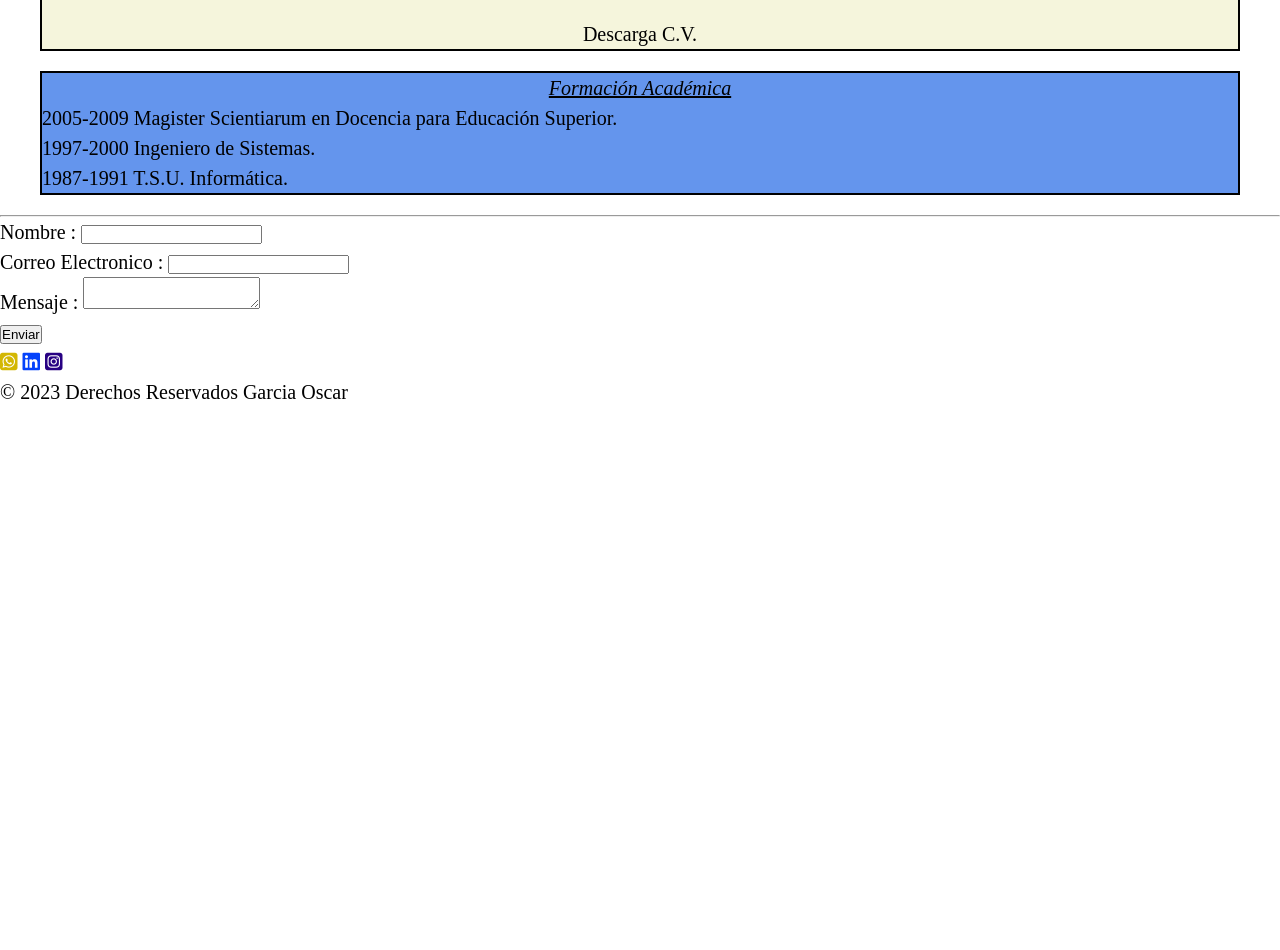
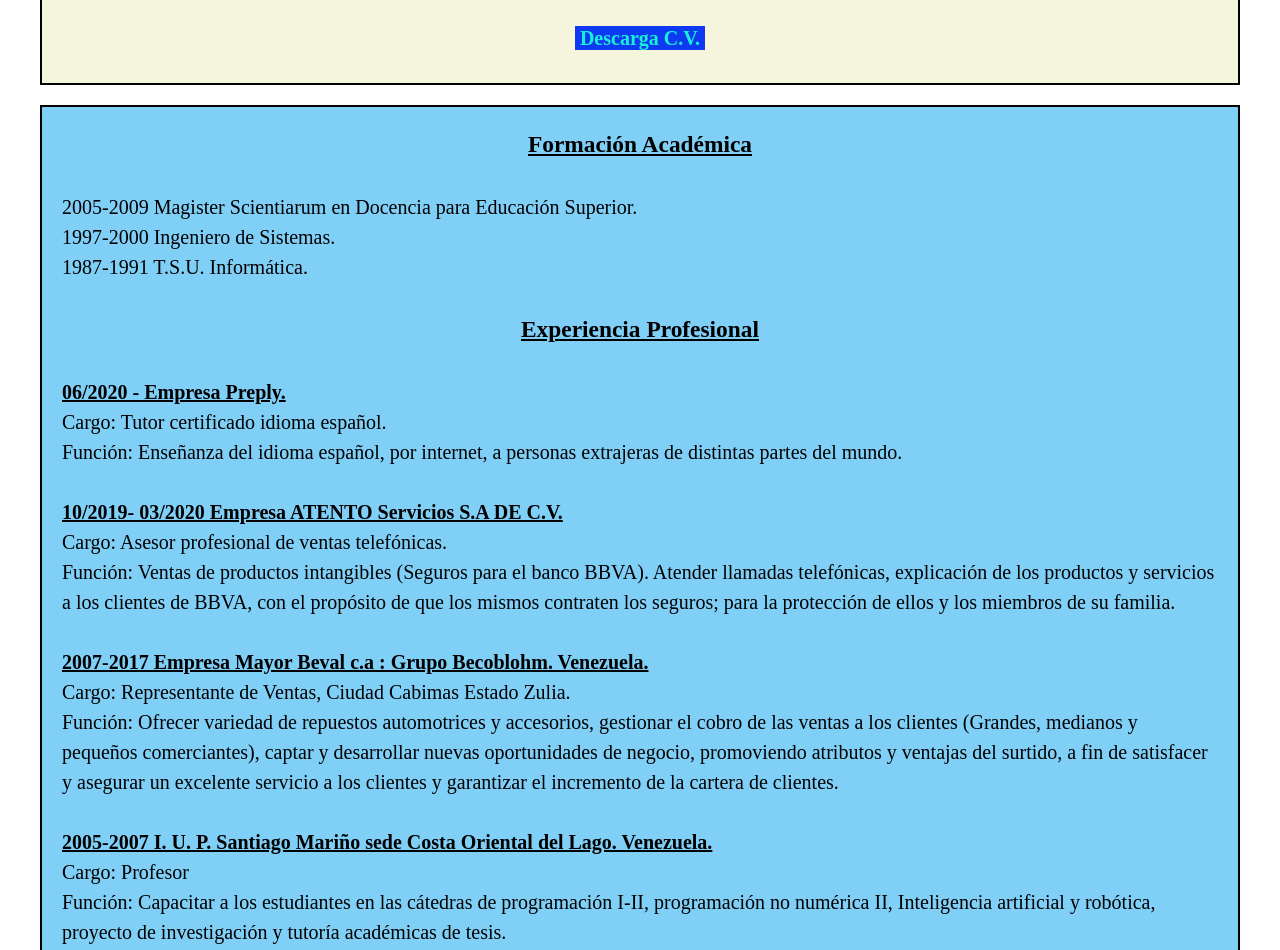
Before and after one commit to garciacoa/proyecto-1-cod-latam, a plain HTML site: page index.html in a window 1280 px wide. Shown: the part 580-1530 px from the top of the page. Before the commit the page ends 987 px from the top, so only its background shows below. Drawn offline with Linux system fonts and the light colour scheme; a web font is replaced by a local one.

Commit message:
commit preliminar

```diff
--- a/css/styles.css
+++ b/css/styles.css
@@ -23,11 +23,6 @@ ul {
     list-style: none;
 }
 
-/* Para que los enlaces hereden el color de texto y no tengan subrayado */
-a {
-    text-decoration: none;
-    color: inherit;
-}
 
 /* Este max-width es para que el contenido no se "estire" demasiado hacia los costados y
 *  el margin: auto; para tenerlo centrado fácilmente ;)
@@ -39,9 +34,24 @@ main {
 
 /* Recomendaciones!
 *  - Comenzar desde lo más general y luego ir hacia lo mas específico, asignando primero
-*    "estilos generales". Una buena idea sería comenzar por el <body> ;)
-*
-*  - Recuerden que queremos evitar "repetir código", en CSS usando la cualidad de la herencia
+*    "estilos generales". Una buena idea sería comenzar por el <body> ;)*/
+
+body {
+    font-family: Alkatra;
+    font-size: 20px;
+    line-height: 1.5;
+    color: black;
+}
+
+header{
+    padding: 20px ;
+    display: flex;
+    justify-content: space-between;
+    align-items: center;
+
+    }
+
+/*  - Recuerden que queremos evitar "repetir código", en CSS usando la cualidad de la herencia
 *    podemos setear ciertas propiedades en un elemento padre y dejar que sean heredadas (por ejemplo: font-size)
 *
 *  - Nadie sabe todas las propiedades CSS de memoria, si no saben como hacer algo no lo recuerdan, la respuesta
@@ -54,24 +64,14 @@ main {
 *    pueden ser frustrantes, pero estas habilidades se van desarrollando con la experiencia, es como aprender
 *    un trabajo manual, hacer una artesanía, tocar un instrumento musical... la práctica es todo!
 */
-body {
-    font-family: Alkatra;
-    font-size: 20px;
-    line-height: 1.5;
-    color: black;
-}
 
-header{
-padding: 20px ;
-display: flex;
-justify-content: space-between;
-align-items: center;
 
-}
+
 
 nav ul {
     list-style: none;
     display: flex;
+
 }
 
 nav li{
@@ -86,10 +86,24 @@ nav li{
     font-size: 20px;
 }
 
+.descargacv {
+    background-color: rgb(13, 58, 241);
+    color:rgb(22, 240, 215);
+    text-decoration: none;
+    font-weight: bold;
+    padding: 1px 5px;
+}
+
+.descargacv:hover{
+    background-color: rgb(239, 79, 34);
+    color:rgb(87, 177, 236);
+
+}
+
 .logo img {
-    max-width: 100%;
-    max-height: 400px;
-    margin-bottom: 10px;
+    max-width: 150%;
+    max-height: 600px;
+    margin-bottom: 20px;
 
 }
 
@@ -105,23 +119,128 @@ margin-bottom: 10px;
 .formacion {
     margin-top: 20px;
     margin-bottom: 20px;
+    padding: 20px 20px;
     border: 2px solid black;
-    background-color: cornflowerblue;
+    background-color: rgb(128, 207, 247);
+    text-align: center;
+  }
+
+
+.formacion h1{
+text-decoration: underline;
+}
+
+.formacion h4 {
+    text-align: left;
+    text-decoration: underline;
+
+}
+
+
+.formacion p {
+    text-align: left;
+}
+
+.formacion li {
+    text-align: left;
+
+}
+
+#contacto {
+    background-color: rgb(10, 245, 100);
+    padding: 20px 20px;
+    border: 2px solid black;
+    margin-top: 20px;
+    margin-bottom: 20px;
 
 
 }
 
-.formacion {
-    font-size: 20px;
-    text-align: center;
-    font-style: italic;
+form{
+    display: flex;
+    flex-direction: column;
+    width: 100%
+
 }
 
+.grupos{
+    display: flex;
+    flex-direction:column;
+    margin: 10px;
+}
 
+label{
+    font-weight: bold;
+}
 
-.formacion li {
-    font-size: 20px;
-    text-align: left;
-    font-style: normal;
+input, textarea{
+    padding: 5px;
+    border-radius:6px;
+    border: 2px solid #7f87d5;
+}
+
+input:hover{
+    border: 2px solid #020007;
+    }
+
+button{
+    background-color:#c05d05;
+    color:#d8eced;
+    padding: 10px;
+    border:none;
+    border-radius: 10px;
+    cursor: pointer;
+    margin-top: 10px;
+    width: 100%;
+}
+
+button:hover{
+    transition: 1s;
+    transform: scale(1.03);
+    background-color: #cebe0b;
+    color:#0d207d;
+}
+
+.iconos {
+    display: flex;
+    justify-content:space-between;
+    align-items:center;
+    max-width: 800px;
+    margin: 0 auto;
 
 }
+
+.grupoi {
+    font-size: 4rem;
+    margin-bottom: 1rem;
+    line-height: 1;
+}
+
+i:hover {
+    transition: 1.2s;
+    transform: scale(1.5);
+}
+
+footer {
+    background-color: #020007;
+    color:aqua;
+    text-align: center;
+    padding: 15px;
+}
+
+@media (max-width: 768px) {
+header {
+    flex-direction: column;
+    text-align: center;
+
+}
+.presentacion{
+    background-color: rgb(225, 173, 238);
+    color:#f3f2f4
+    text-align: center;
+}
+.formacion {
+    background-color: rgb(234, 236, 246);
+    color:rgb(9, 26, 24);
+}
+}
--- a/index.html
+++ b/index.html
@@ -16,8 +16,8 @@
         </div>
        <nav>
           <ul>
-            <li><a href="#">Inicio</a></li>
-            <li><a href="#">Contacto</a></li>
+            <li><a href="#inicio">Inicio</a></li>
+            <li><a href="#contacto">Contacto</a></li>
            </ul>
 
         </nav>
@@ -28,48 +28,58 @@
            <section class="presentacion">
 
               <div class="foto">
-              <img src="/img/Oscarc.JPG" alt="Foto Oscar" style="border-radius:50%"/>
+                  <img src="/img/Oscarc.png" alt="Foto Oscar" style="border-radius:50%"/>
               </div>
 
               <h2> Hola Soy Oscar</h2>
 
-            <p>
-                Ingeniero de Sistemas, con una Maestría en Docencia para la Educación Superior.</p>
-             <p>Profesor Universitario, con una amplia experiencia en ventas, en el sector automotriz.
-            </p>
+                <p>Ingeniero de Sistemas, con una Maestría en Docencia para la Educación Superior.</p>
+                <p>Profesor Universitario, con una amplia experiencia en ventas, en el sector automotriz.</p>
               <br>
-            <a href="#"="descargacv"> Descarga C.V.</a>
+                 <a href="img/CVOscar.pdf"download class="descargacv"> Descarga C.V.</a>
+              <br>
+              <br>
 
             </section>
 
-                <section class="formacion" id="inicio"
-                  <h1><u>Formación Académica</u></h1>
+            <section class="formacion" id="inicio">
+                    <article>
+                       <h1>Formación Académica</h1>
                        <br>
-                  <ul class="forma">
+                       <ul>
                         <li>2005-2009	Magister Scientiarum en Docencia para Educación Superior.</li>
                         <li>1997-2000	Ingeniero de Sistemas.</li>
                         <li>1987-1991	T.S.U. Informática.</li>
                        </ul>
+                        <br>
+                    </article>
+                    <article>
+                            <h1>Experiencia Profesional</h1>
+                            <br>
+                            <h4>06/2020 -  Empresa Preply.</h4>
+                            <p>Cargo: 	Tutor certificado idioma español.</p>
+                            <p>Función:	Enseñanza del idioma español, por internet, a personas
+                            extrajeras de distintas partes del mundo.</p>
+                            <br>
+                            <h4>10/2019- 03/2020 Empresa ATENTO Servicios S.A DE C.V.</h4>
+                            <p>Cargo: 	Asesor profesional de ventas telefónicas.</p>
+                            <p>Función:	Ventas de productos intangibles (Seguros para el banco BBVA). Atender llamadas telefónicas, explicación de los productos y servicios a los clientes de BBVA, con el propósito de que los mismos contraten los seguros; para la protección de ellos y los miembros de su familia.</p>
+                            <br>
+                            <h4>2007-2017	Empresa Mayor Beval c.a : Grupo Becoblohm. Venezuela.</h4>
+                            <p>Cargo: Representante de Ventas, Ciudad Cabimas Estado Zulia.</p>
+                            <p>Función:	Ofrecer variedad de repuestos automotrices y accesorios, gestionar el cobro de las ventas a los clientes (Grandes, medianos y pequeños comerciantes), captar y desarrollar nuevas oportunidades de negocio, promoviendo atributos y ventajas del surtido, a fin de satisfacer y asegurar un excelente servicio a los clientes y garantizar el incremento de la cartera de clientes.</p>
+                            <br>
+                            <h4>2005-2007	 I. U. P. Santiago Mariño sede Costa Oriental del  Lago. Venezuela.</h4></p>
+                            <p>Cargo: Profesor</p>
+                            <p>Función:	Capacitar a los estudiantes en las cátedras de programación I-II, programación no numérica II, Inteligencia artificial y robótica, proyecto de investigación y tutoría académicas de tesis.</p>
+                    </article>
+                  </section>
 
 
+            <section class="ubica" id="contacto">
+                <form action="https://formsubmit.co/d8996621b63349058411bbcbc286fab7" method="post">
 
-
-
-
-
-
-
-        </main>
-
-
-
-
-
-
-        <hr>
-        <section ide="contacto">
-            <form action="" method="post">
-                <div class="'grupos">
+                  <div class="grupos">
                       <label for="nombre"> Nombre :</label>
                       <input type="text" id="nombre" name="nombre" required>
                   </div>
@@ -77,33 +87,38 @@
                    <div class="grupos">
                      <label for="email"> Correo Electronico :</label>
                      <input type="email" id="email" name="email" required>
-
                    </div>
 
                     <div class="grupos">
                       <label for="mensaje"> Mensaje :</label>
                       <textarea name="mensaje" id="mensaje" required></textarea>
                     </div>
-
+                    <br>
                  <button type="submit">Enviar</button>
 
                  </form>
 
             </section>
-        <section>
-            <div clase="iconos">
-
-                <a>
+            <section class="iconos">
+            <div class="grupoi">
+                <a  href="https://wa.me/525584819781/?text=tu%20texto%20personalizado">
                     <i class="fa-brands fa-square-whatsapp" style="color: #d3b703;"></i>
+                </a>
+            </div>
+            <div class="grupoi">
+              <a href="https://www.linkedin.com/sharing/share-offsite/?url=[url]">
                   <i class="fa-brands fa-linkedin" style="color: #0442fb;"></i>
+              </a>
+          </div>
+          <div class="grupoi">
+            <a href="https://www.instagram.com/">
                <i class="fa-brands fa-square-instagram" style="color: #280183;"></i>
             </a>
         </div>
-
             </section>
 
     </main>
-
+    <br>
     <footer>
         <p>&copy; 2023 Derechos Reservados Garcia Oscar</p>
     </footer>
```
Also changed, not shown: img/Diseño.png (added), img/Oscarc.JPG (deleted), img/Oscarc.png (added), img/eidoslogo.png, 1 other file. Lines whose indentation alone changed are shown as unchanged.
